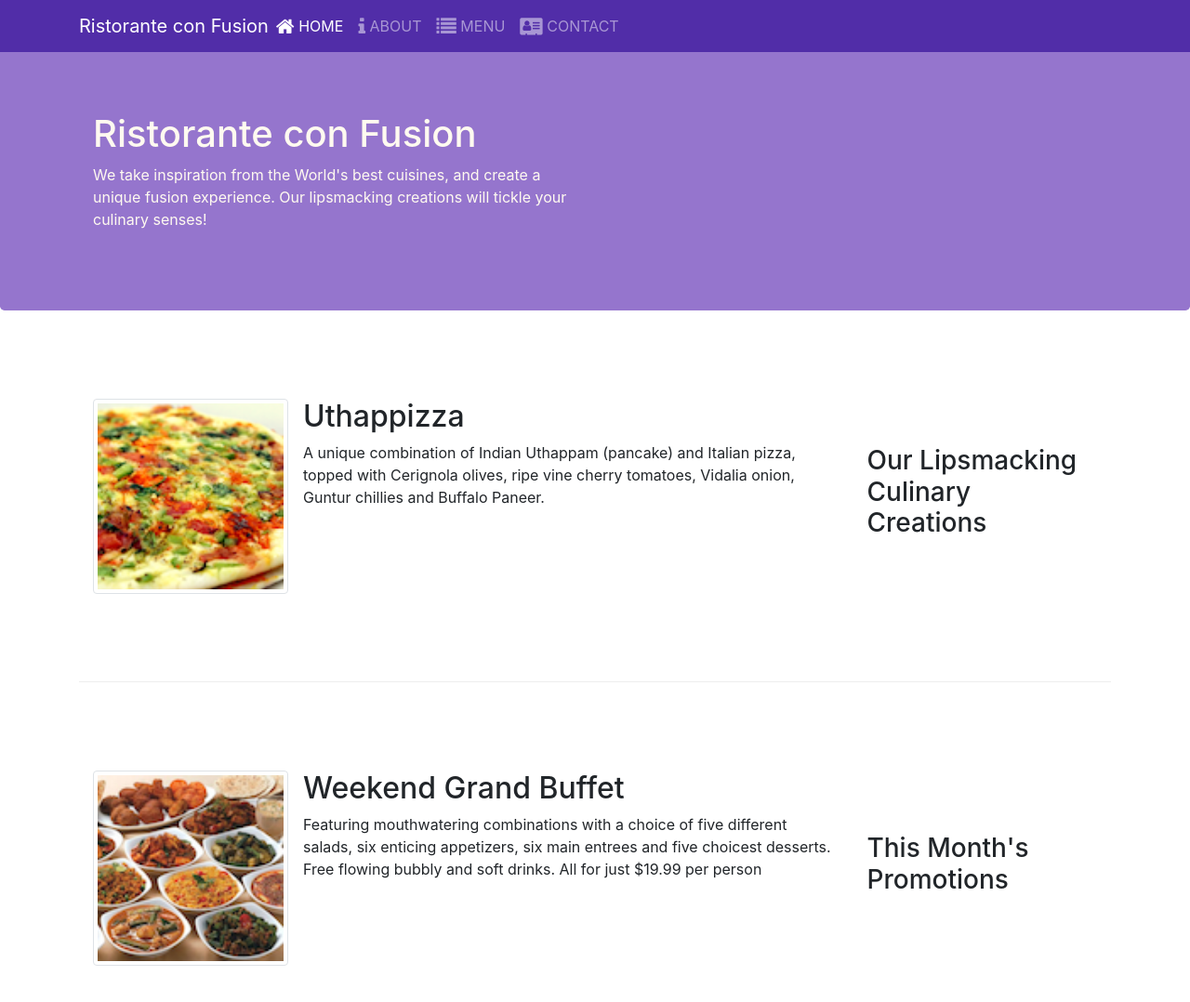
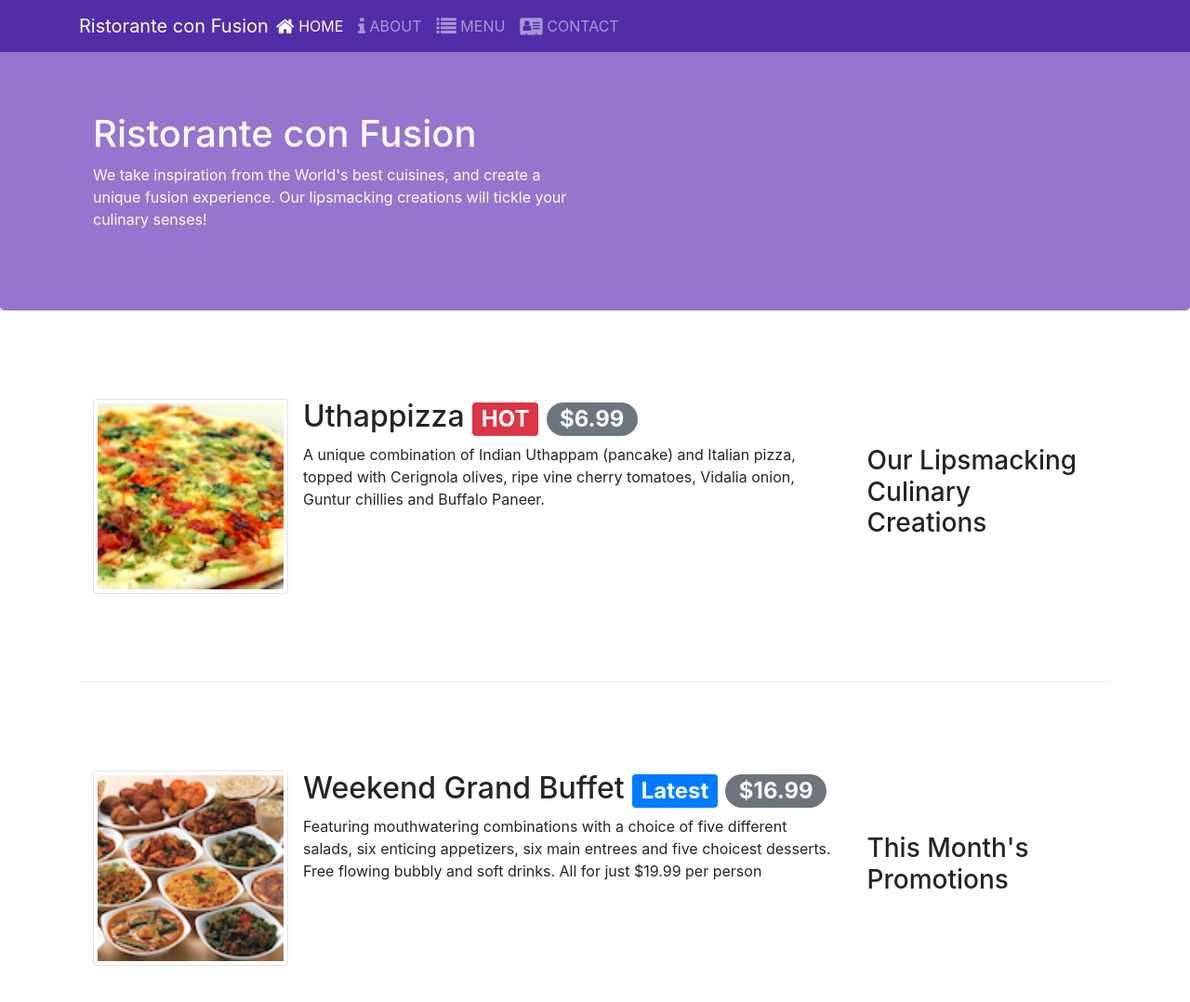
Before and after one commit to codershona/restaurant_site, a website: page index.html in a window 1280 px wide. Shown: the top 1078 px of the page at 93% size. Drawn offline with nearby package versions, Linux system fonts and the light colour scheme.

Commit message:
Alerting Users: Badges, Alerts, Progress Bars done

```diff
--- a/index.html
+++ b/index.html
@@ -89,7 +89,9 @@
 
         <div class="media-body">
 
-              <h2 class="mt-0">Uthappizza</h2>
+              <h2 class="mt-0">Uthappizza <span class="badge badge-danger">HOT</span> <span class="badge badge-pill badge-secondary">
+                  $6.99
+              </span></h2>
                 <p class="d-none d-sm-block">A unique combination of Indian Uthappam (pancake) and Italian pizza, topped with Cerignola olives, ripe vine cherry tomatoes, Vidalia onion, Guntur chillies and Buffalo Paneer.</p>
 
 
@@ -118,7 +120,9 @@
 
                     <div class="media-body">
 
-             <h2 class="mt-0">Weekend Grand Buffet</h2>
+             <h2 class="mt-0">Weekend Grand Buffet <span class="badge badge-primary">Latest</span> <span class="badge badge-pill badge-secondary">
+                  $16.99
+              </span></h2>
                 <p class="d-none d-sm-block">Featuring mouthwatering combinations with a choice of five different salads, six enticing appetizers, six main entrees and five choicest desserts. Free flowing bubbly and soft drinks. All for just $19.99 per person </p>
 
 
```
